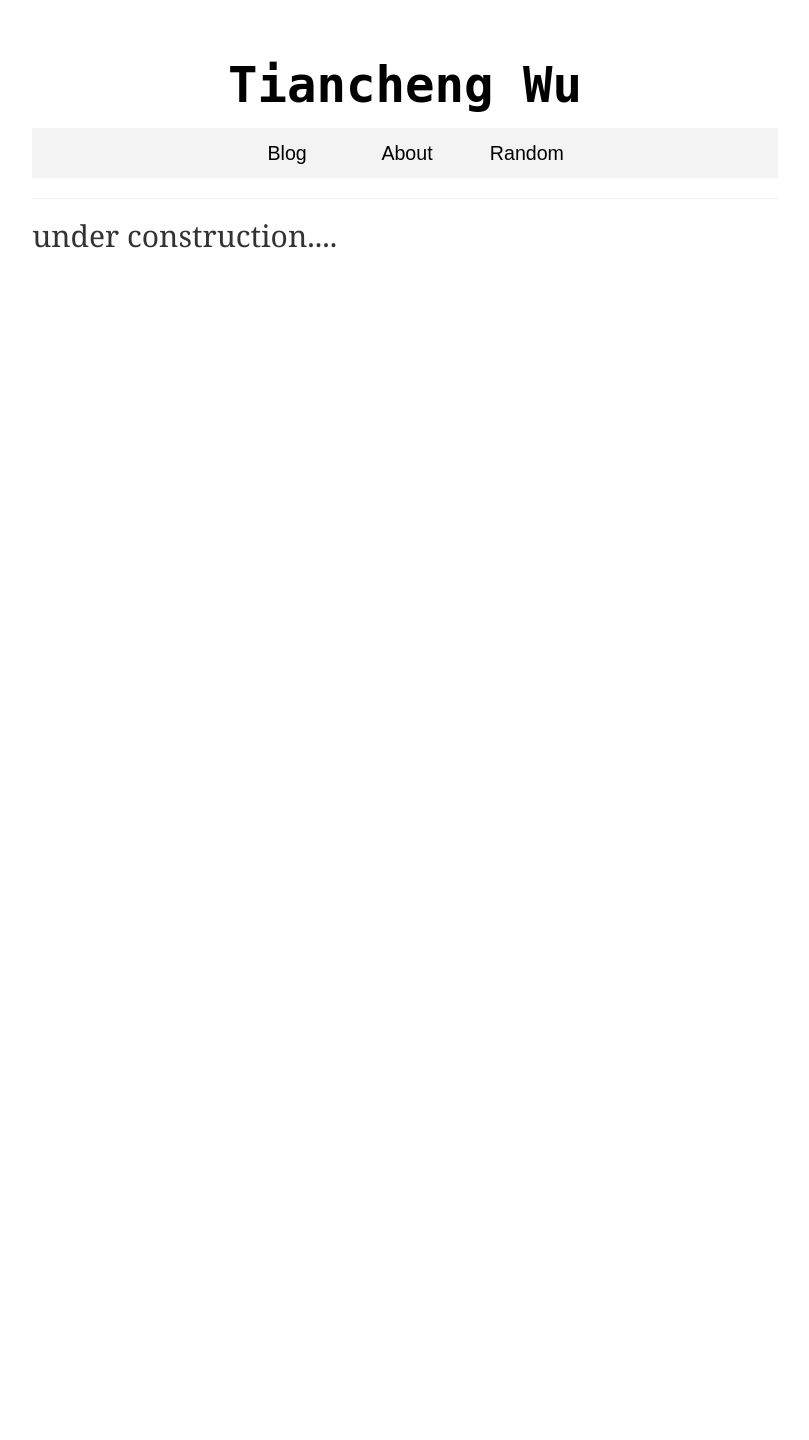
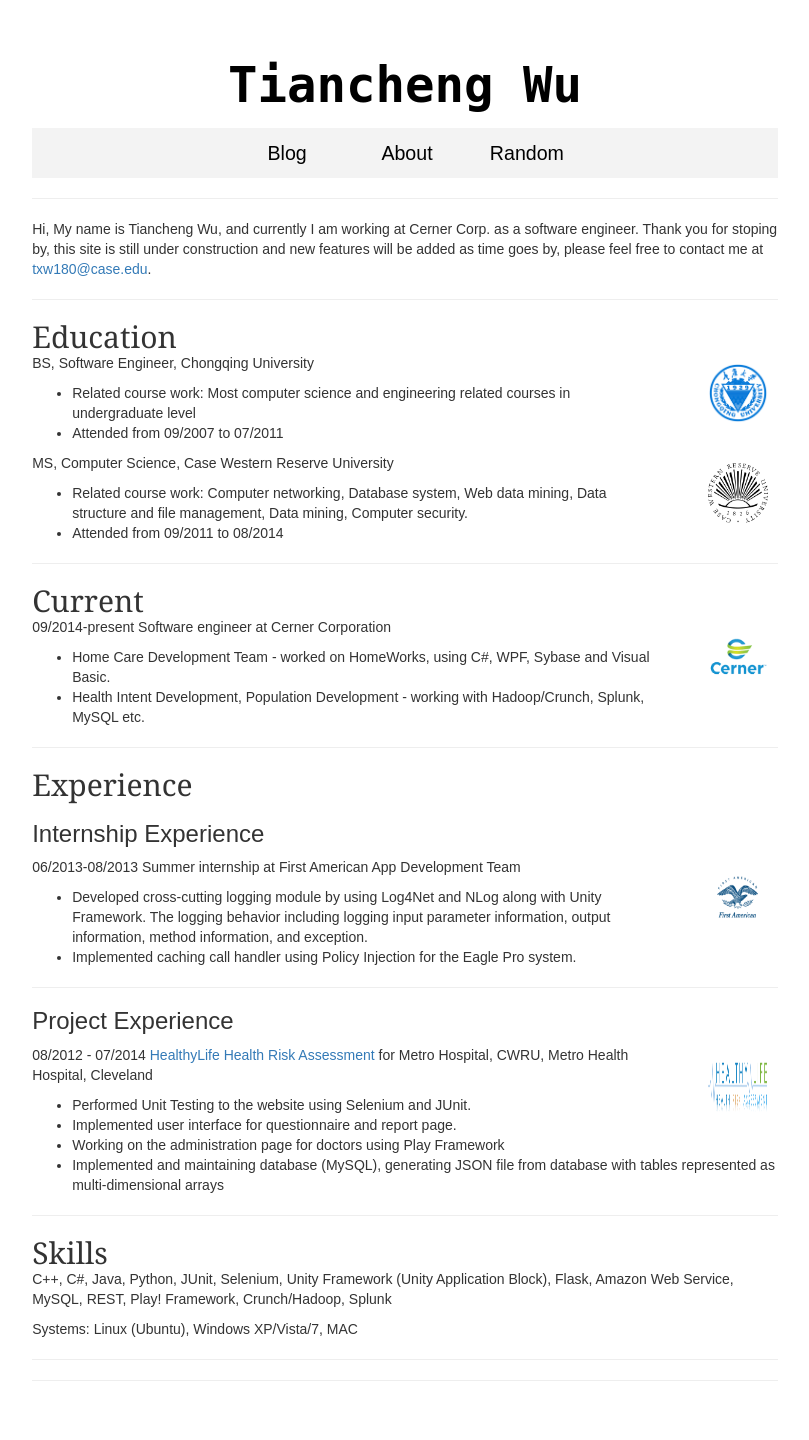
Before and after one commit to ilikeeatingrice/myBlog, a Flask app: page /about in a window 1280 px wide. Shown: the whole page, without its empty margins (235-1044 px from the left). Before the commit the page ends 248 px from the top, so only its background shows below. Run offline with Flask 2, Linux system fonts and the light colour scheme; some libraries are stand-ins or nearby versions.

Commit message:
about page update

```diff
--- a/application.py
+++ b/application.py
@@ -10,9 +10,9 @@ from flask.ext.triangle import Triangle
 #configuration
 DATABASE = '/home/db/tiancheng.db'
 DEBUG = True
-SECRET_KEY = "eatrice"
+SECRET_KEY = "PUjF\x8eMX\xf1`\x14q\xc9\xc7\xfe\xb7\xa0\xc7`\xcb]\xcc\xd9\xee\x96"
 USERNAME = 'don.jobs'
-PASSWORD = '21654321'
+PASSWORD = 'Aragakk1'
 
 #app section
 application = Flask(__name__)
@@ -36,6 +36,10 @@ def teardown_request(exception):
 @application.route('/about')
 def about():
     return render_template('about.html')
+
+@application.route('/random')
+def random():
+    return render_template('random.html')
 
 @application.route('/')
 def show_entries():
--- a/static/style.css
+++ b/static/style.css
@@ -83,3 +83,38 @@ h1 a         { color:black; text-decoration:none; }
           display: inline-block;
           margin-right: -4px;
         }
+
+        #avatar
+        {
+          display: block;
+          margin-left: auto;
+          margin-right: auto
+        }
+        .logo
+        {
+          margin: 10px;
+          margin-left: 4em;
+          float: right;
+          height: 60px;
+          width: 60px;
+        }
+        img,iframe
+        {
+          margin: 1em;
+          height: 250px;
+          width: 250px;
+          max-width:230px;
+          max-height:230px;
+          width: auto;
+          height: auto;
+        }
+.icon {
+  display: inline-block;
+  vertical-align: top;
+  overflow: hidden;
+  margin: 4px;
+  width: 96px;
+  height: 96px;
+  font-size: 0;
+  text-indent: -9999px;
+}
--- a/templates/about.html
+++ b/templates/about.html
@@ -1,4 +1,68 @@
 {% extends "layout.html" %}
 {% block body %}
-<h2>under construction....</h2>
+<div id="header">
+  <p>Hi, My name is Tiancheng Wu, and currently I am working at Cerner Corp. as a software engineer. Thank you for stoping by, this site is still under construction and new features will be added as time goes by, please feel free to contact me at  <a href="mailto:txw180@case.edu">txw180@case.edu</a>.</p>
+  </div>
+  <div id = "resume">
+    <div name = "info" id ="info" class="information">
+      <hr size=1>
+      <h2 id = "edu">Education</h2>
+      <div id="bs">
+        <img class="logo" id ="bs" name = "bslogo" src="{{ url_for('static', filename='250px-Chongqing_University_Logo.png') }}">
+        <p>BS, Software Engineer, Chongqing University</p>
+        <ul>
+          <li>Related course work: Most computer science and engineering related courses in undergraduate level</li>
+          <li>Attended from 09/2007 to 07/2011</li>
+        </ul>
+      </div>
+      <div id = "ms">
+       <img class="logo" id ="ms" name = "mslogo" src="{{ url_for('static', filename='200px-Case_Western_Reserve_University_seal.svg.png') }}">
+       <p>MS, Computer Science, Case Western Reserve University</p>
+       <ul>
+        <li>Related course work: Computer networking, Database system, Web data mining, Data structure and file management, Data mining, Computer security.</li>
+        <li>Attended from 09/2011 to 08/2014</li>
+      </ul>
+    </div>
+    <hr size=1>
+    <h2 id="exp">Current</h2>
+    <div id = "work">
+      <img class="logo" id ="cerner" name = "cernerlogo" src="{{ url_for('static', filename='cernerlogo.png') }}">
+      <p>09/2014-present Software engineer at Cerner Corporation</p>
+      <ul>
+        <li>Home Care Development Team - worked on HomeWorks, using C#, WPF, Sybase and Visual Basic.</li>
+        <li>Health Intent Development, Population Development - working with Hadoop/Crunch, Splunk, MySQL etc.</li>
+      </ul>
+    </div>
+    <hr size=1>
+    <h2 id="exp">Experience</h2>
+    <h3>Internship Experience</h3>
+    <div id = "intern">
+      <img class="logo" id ="intern" name = "internlogo" src="{{ url_for('static', filename='FALogo_FA_Vert-rgb.png') }}">
+      <p>06/2013-08/2013 Summer internship at First American App Development Team</p>
+      <ul>
+        <li>Developed cross-cutting logging module by using Log4Net and NLog along with Unity Framework. The logging behavior including logging input parameter information, output information, method information, and exception.</li>
+        <li>Implemented caching call handler using Policy Injection for the Eagle Pro system.</li>
+      </ul>
+    </div>
+    <hr size=1>
+    <h3>Project Experience</h3>
+    <div id = "hra">
+      <img class="logo" id ="hra" name = "hralogo" src="{{ url_for('static', filename='HealthyLifeHRA.png') }}">
+      <p>08/2012 - 07/2014 <a href="https://hra2.case.edu">HealthyLife Health Risk Assessment</a> for Metro Hospital, CWRU, Metro Health Hospital, Cleveland</p>
+      <ul>
+        <li>Performed Unit Testing to the website using Selenium and JUnit.</li>
+        <li>Implemented user interface for questionnaire and report page.</li>
+        <li>Working on the administration page for doctors using Play Framework</li>
+        <li>Implemented and maintaining database (MySQL), generating JSON file from database with tables represented as multi-dimensional arrays</li>
+      </ul>
+    </div>
+    <hr size=1>
+    <h2 id ="skills">Skills</h2>
+    <p>C++, C#, Java, Python, JUnit, Selenium, Unity Framework (Unity Application Block), Flask, Amazon Web Service, MySQL, REST, Play! Framework, Crunch/Hadoop, Splunk</p>
+    <p>Systems: Linux (Ubuntu), Windows XP/Vista/7, MAC</p>
+  </div>
+  <hr size=1>
+
+</div>
+<hr size=1>
 {% endblock %}
--- a/templates/layout.html
+++ b/templates/layout.html
@@ -28,7 +28,7 @@
     <ul>
       <li class="home"><a href="{{url_for('show_entries')}}">Blog</a></li>
       <li class="Hometown"><a href="{{url_for('about')}}">About</a></li>
-      <li class="Random"><a href="#random">Random</a></li>
+      <li class="Random"><a href="{{url_for('random')}}">Random</a></li>
     </ul>
   </div>
   <hr size=1>
--- /dev/null
+++ b/templates/random.html
@@ -0,0 +1,4 @@
+{% extends "layout.html" %}
+{% block body %}
+<h2>Under Construction...</h2>
+{% endblock %}
```
Also changed, not shown: static/200px-Case_Western_Reserve_University_seal.svg.png (added), static/250px-Chongqing_University_Logo.png (added), static/FALogo_FA_Vert-rgb.png (added), static/HealthyLifeHRA.png (added), static/avatar.jpg (added), static/cernerlogo.png (added), 1 other file.
